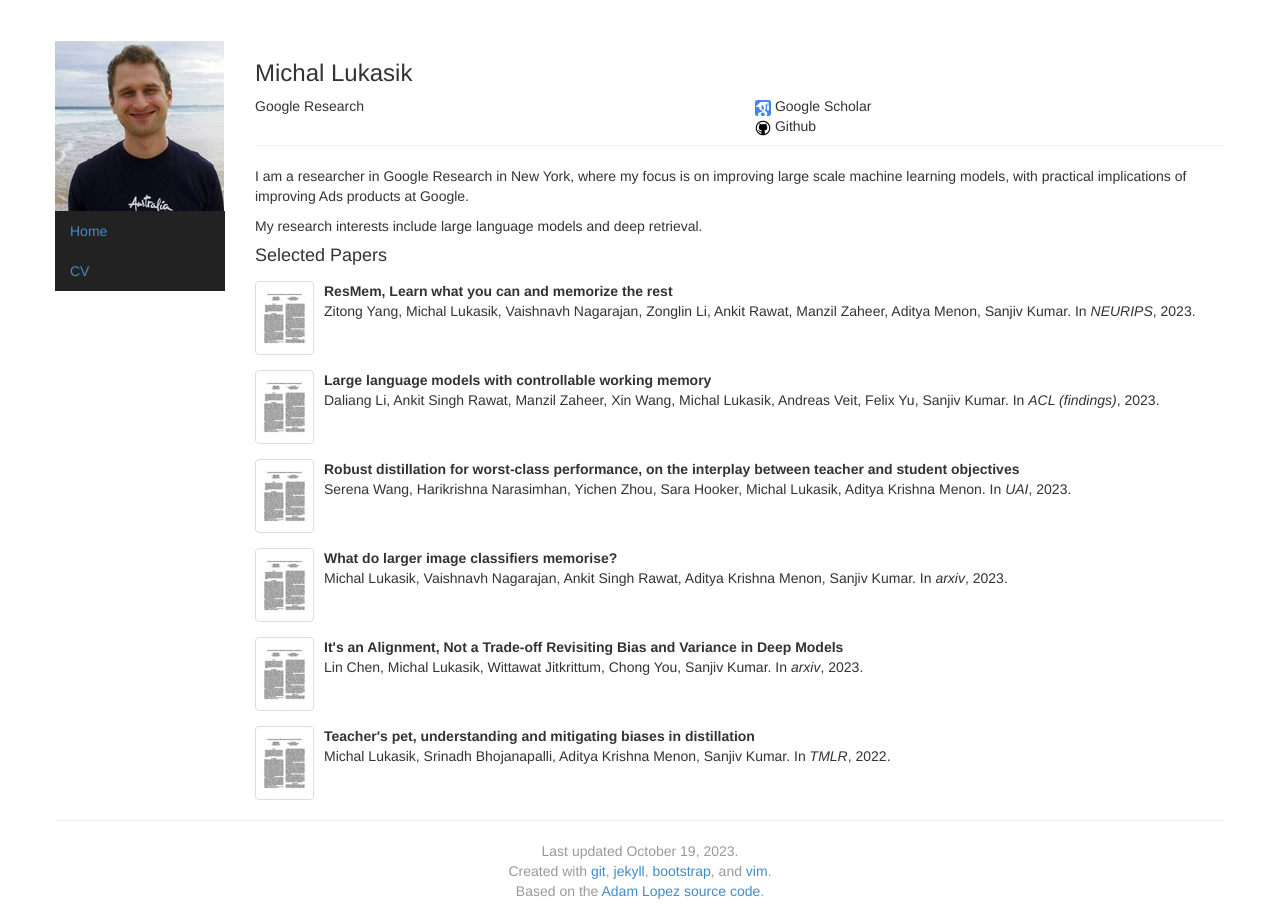
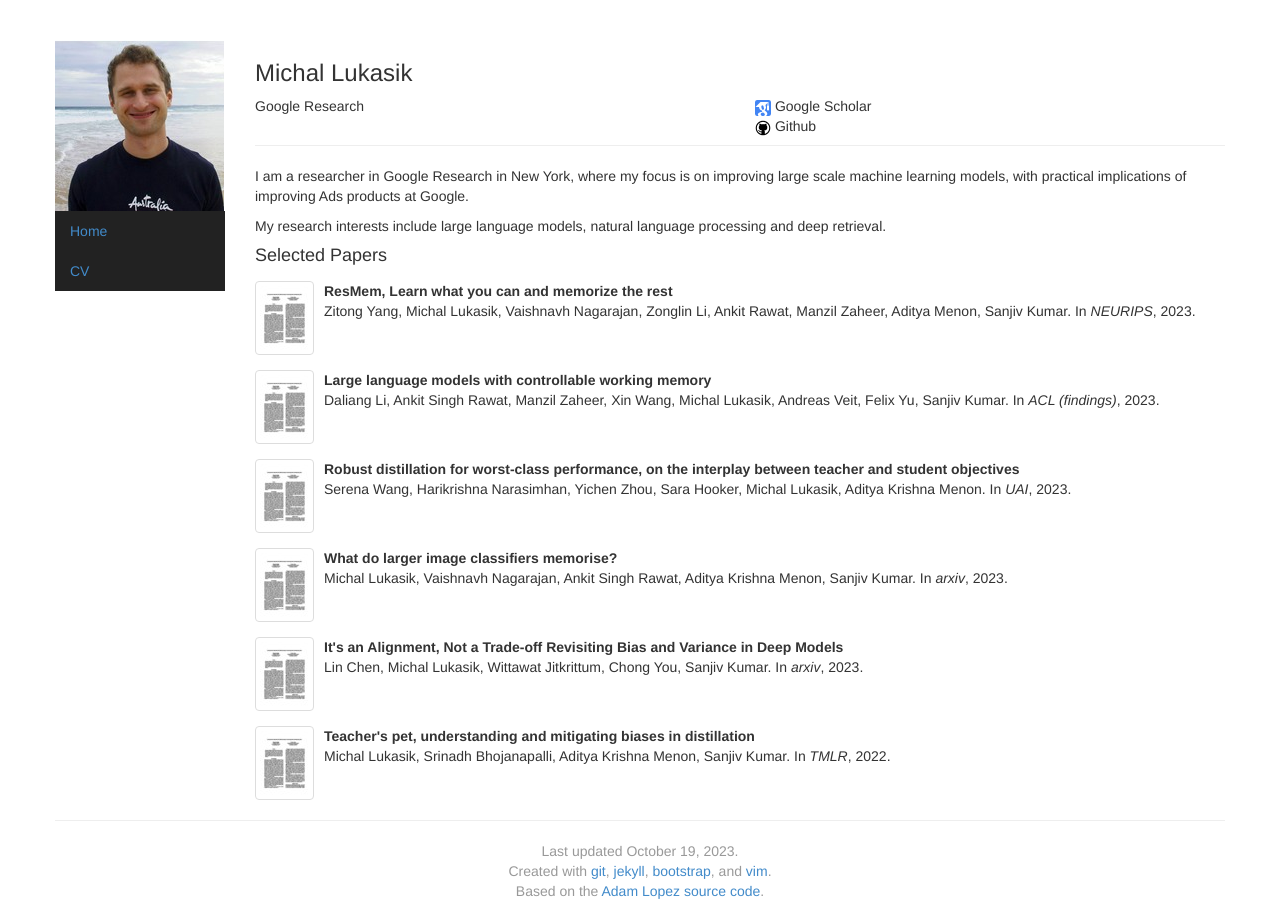
Before and after one commit to mlukasik/mlukasik.github.io, a Jekyll site: the page built from index.html, in a window 1280 px wide. Built offline with Jekyll 4.4.1, drawn with Linux system fonts in a browser that asks for light colours.

Commit message:
Update index.html

```diff
--- a/index.html
+++ b/index.html
@@ -36,7 +36,7 @@ news:
 I am a researcher in Google Research in New York, where my focus is on improving large scale machine learning models, with practical implications of improving Ads products at Google.
 </p>
 <p>
-My research interests include large language models and deep retrieval.
+My research interests include large language models, natural language processing and deep retrieval.
 </p>
 </p>
 
```
